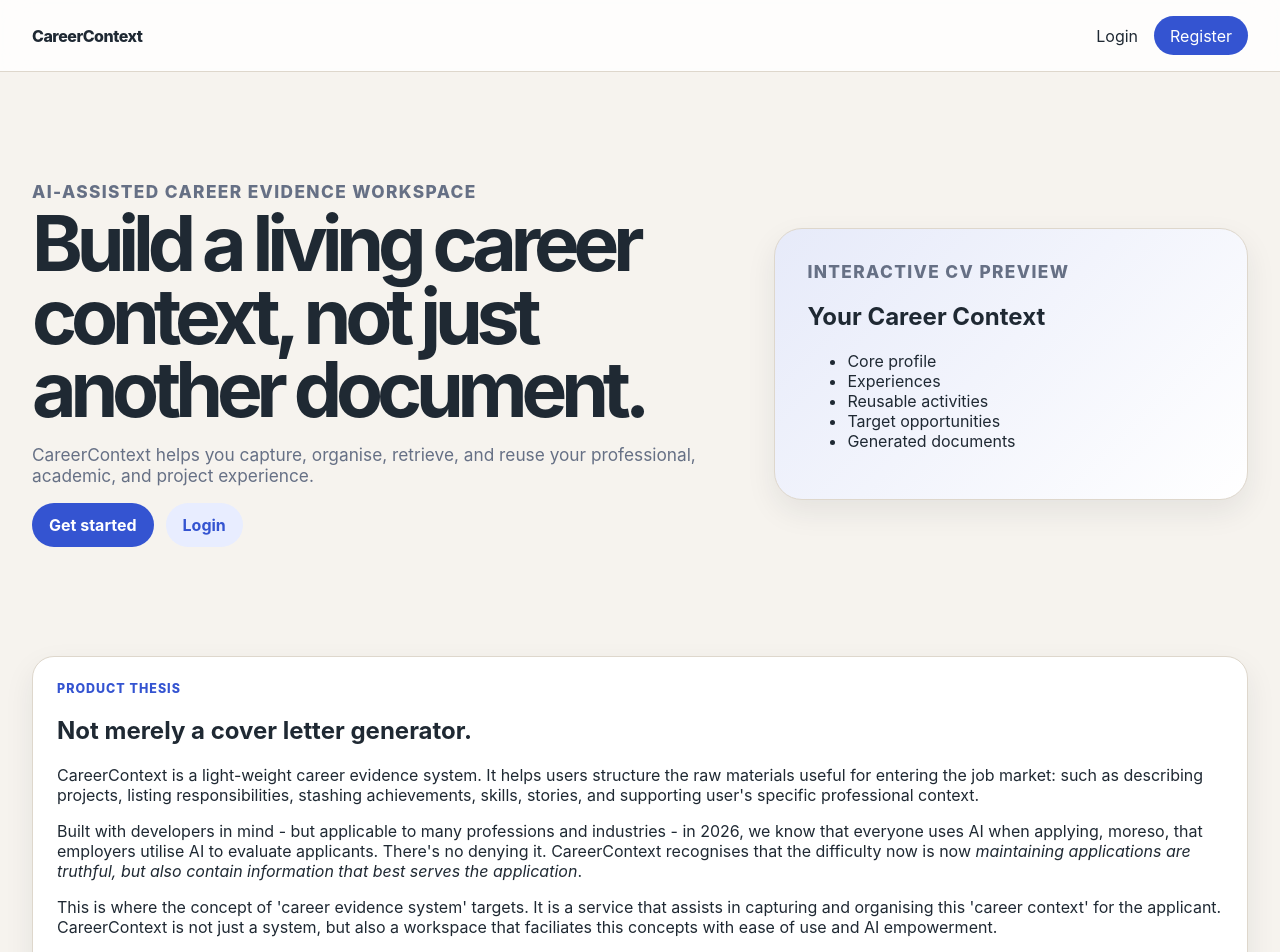
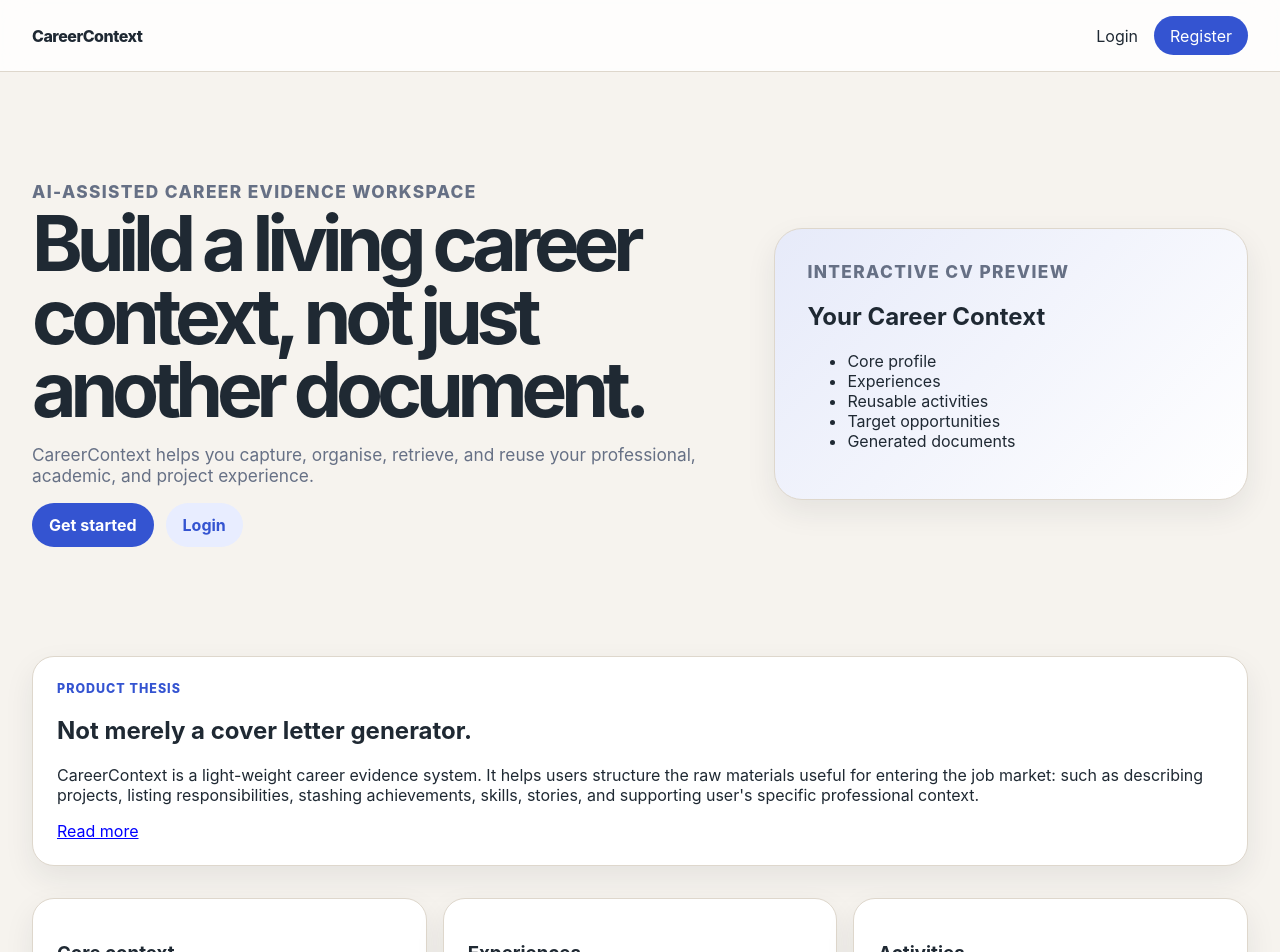
Before and after one commit to SamuelFleming/CareerContext_1, a React (Vite) app in the folder client/: page / in a window 1280 px wide. Shown: the top 952 px of the page. Built offline with nearby package versions, Linux system fonts and the light colour scheme.

Commit message:
Make the content toggle-able

```diff
--- a/client/src/features/landing/components/ProductThesisCard.jsx
+++ b/client/src/features/landing/components/ProductThesisCard.jsx
@@ -1,7 +1,10 @@
 // client/src/features/landing/components/ProductThesisCard.jsx
+import { useState } from "react";
 import Card from "../../../components/ui/Card";
 
 export default function ProductThesisCard() {
+  const [isExpanded, setIsExpanded] = useState(false);
+
   return (
     <Card>
       <p className="eyebrow">Product thesis</p>
@@ -11,6 +14,10 @@ export default function ProductThesisCard() {
         raw materials useful for entering the job market: such as describing projects, listing responsibilities,
         stashing achievements, skills, stories, and supporting user's specific professional context.
       </p>
+
+      {/* Conditionally render the remaining paragraphs based on state */}
+      {isExpanded && (
+        <div className="expanded-content">
           <p>
             Built with developers in mind - but applicable to many professions and industries - in 2026, we know that
             everyone uses AI when applying, moreso, that employers utilise AI to evaluate applicants. There's no denying
@@ -27,6 +34,17 @@ export default function ProductThesisCard() {
             some of the tasks in your last job involved, and no need to dump this into ChatGPT everytime you want to
             evaluate your fit to a new role, or generate a cover letter.
           </p>
+        </div>
+      )}
+
+      {/* Toggle button */}
+      <button
+        onClick={() => setIsExpanded(!isExpanded)}
+        className="read-more-btn"
+        style={{ cursor: "pointer", background: "none", border: "none", padding: 0, color: "blue", textDecoration: "underline" }}
+      >
+        {isExpanded ? "Read less" : "Read more"}
+      </button>
     </Card>
   );
 }
```
Lines whose indentation alone changed are shown as unchanged.
